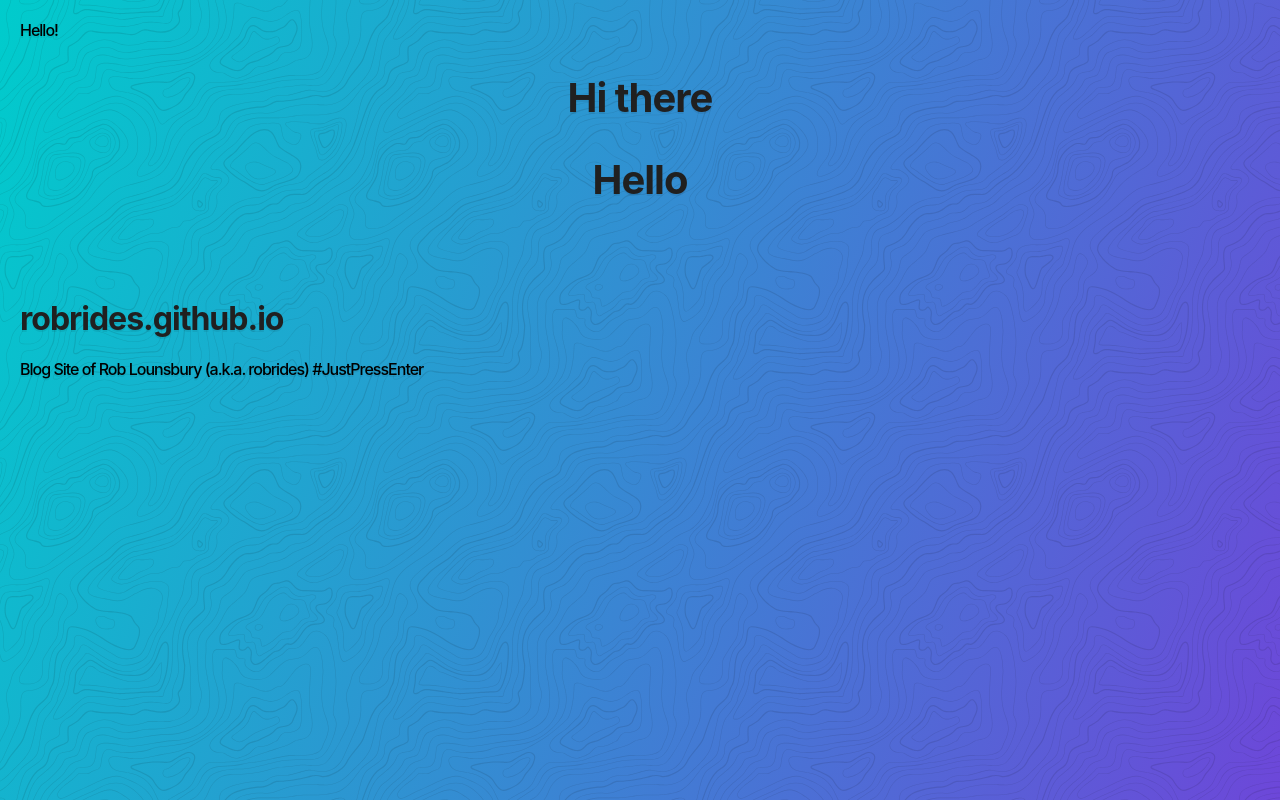
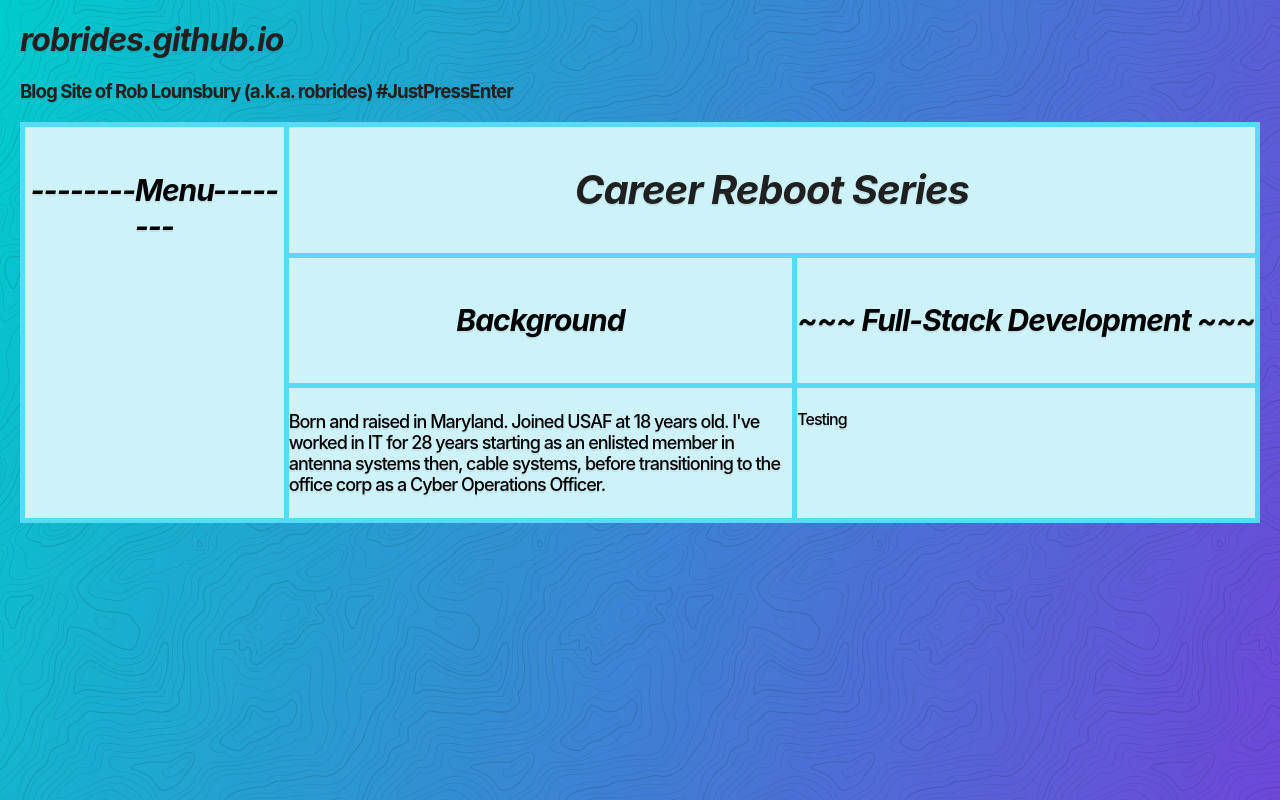
Before and after one commit to robrides/robrides.github.io, a plain HTML site: page temp.html in a window 1280 px wide. Drawn offline with Linux system fonts and the light colour scheme; files whose address does not match are found by name.

Commit message:
updated temp.html working file

```diff
--- a/temp.html
+++ b/temp.html
@@ -4,7 +4,7 @@
   <head>
     <meta charset="UTF-8">
     <meta name="viewport" content="width=device-width, initial-scale=1.0">
-    <link rel="stylesheet" href="C:\Users\owner\robrides.github.io/assets/main.css">
+    <link rel="stylesheet" href="C:\Users\owner\robrides.github.io\assets\main.css">
     <!--
     <link rel="stylesheet" href="https://stackpath.bootstrapcdn.com/bootstrap/4.3.1/css/bootstrap.min.css"
     integrity="sha384-ggOyR0iXCbMQv3Xipma34MD+dH/1fQ784/j6cY/iJTQUOhcWr7x9JvoRxT2MZw1T" crossorigin="anonymous">
@@ -13,26 +13,47 @@
     <title>robrides.github.io</title>
     -->
   </head>
-  <p>Hello!</p>
-      <body>
-<!--
-        <div class="row"> -->
-          <div class="col-md-6">
-            <h2>Hi there</h2
-          </div>
-          <div class="col-md-6">
-            <h2>Hello</h2>
-          </div>
-        <!-- </div> -->
 
-        <br>
-        <br>
-        <div class="col-md-3">
-        <h1>
-          robrides.github.io
-        </h1>
-          Blog Site of Rob Lounsbury (a.k.a. robrides) #JustPressEnter
-        </div>
-      </body>
+  <body>
+    <h1>
+      <em>robrides.github.io</em>
+    </h1>
+      <h3>
+        <p>Blog Site of Rob Lounsbury (a.k.a. robrides) #JustPressEnter</p>
+      </h3>
+    <div class="grid-container">
+    <div class="item1">
+      <h4>
+        <em>--------Menu--------</em>
+      </h4>
+    </div>
+    <div class="item2">
+      <h2>
+        <em>Career Reboot Series</em>
+      </h2>
+    </div>
+    <div class="item3">
+      <h4>
+        <em>Background</em>
+      </h4>
+    </div>
+    <div class="item4">
+      <h4>
+        <em>~~~ Full-Stack Development ~~~</em>
+      </h4>
+    </div>
+
+    <div class="item6">
+      <p>Born and raised in Maryland. Joined USAF at 18 years old. I've
+      worked in IT for 28 years starting as an enlisted member in antenna
+      systems then, cable systems, before transitioning to the office corp
+      as a Cyber Operations Officer.</p>
+    </div>
+    <div class="item7">
+      <p>Testing</p>
+    </div>
+    </div>
+
+  </body>
 
 </html>
```
